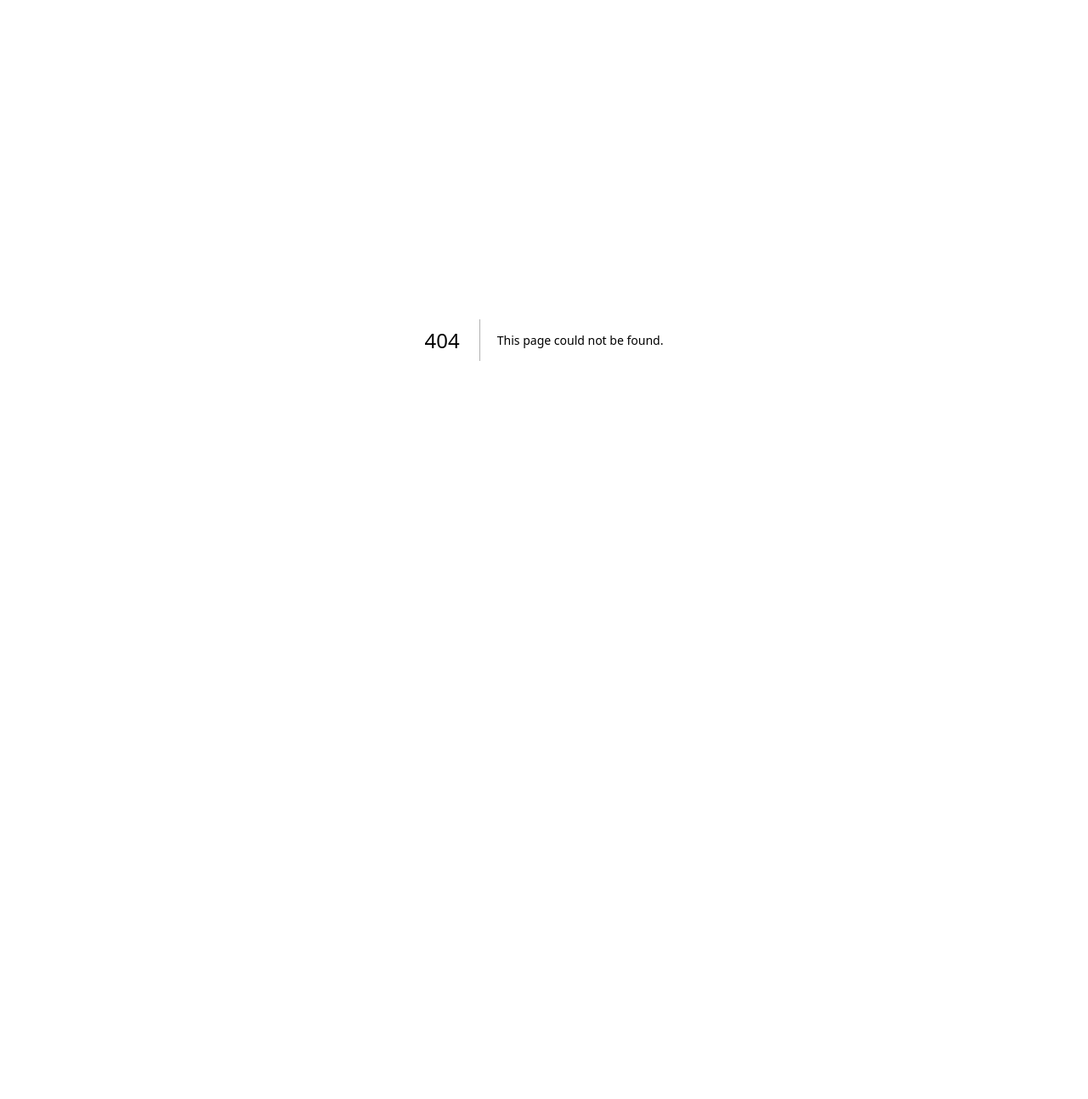
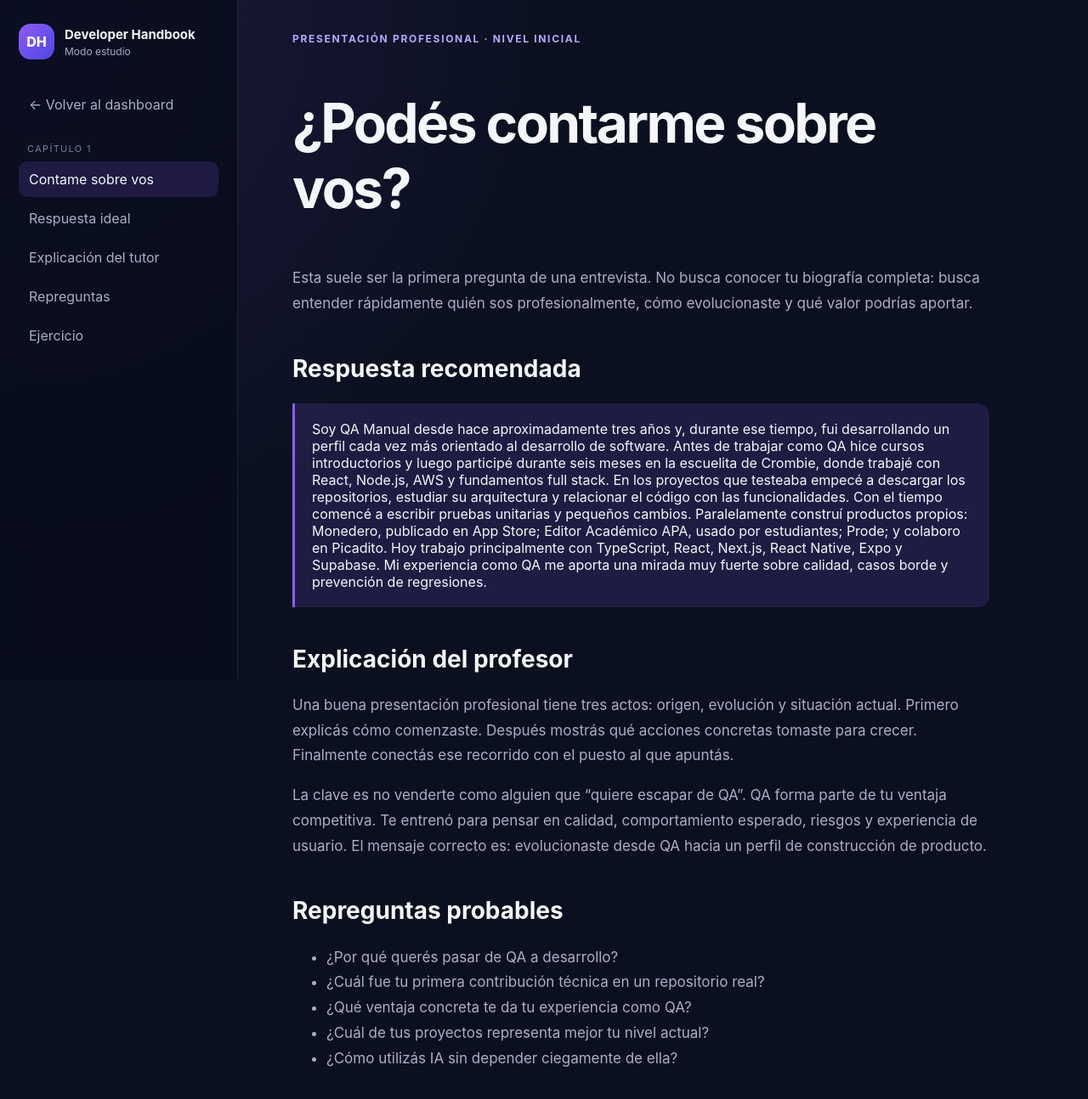
Before and after one commit to Joacobecchio/Manual-Developer, a Next.js app: page /manual in a window 1280 px wide. Before the commit this address had no page. Shown: the top 1294 px of the page at 85% size. Before the commit the page ends 800 px from the top, so only its background shows below. Built offline with nearby package versions, Linux system fonts and the light colour scheme.

Commit message:
Add first study chapter

```diff
--- /dev/null
+++ b/app/manual/page.tsx
@@ -0,0 +1,47 @@
+import Link from 'next/link';
+
+export default function ManualPage() {
+  return (
+    <div className="shell">
+      <aside className="sidebar">
+        <div className="brand"><div className="brand-mark">DH</div><div><h1>Developer Handbook</h1><p>Modo estudio</p></div></div>
+        <Link className="nav-link" href="/">← Volver al dashboard</Link>
+        <div className="nav-title">Capítulo 1</div>
+        <a className="nav-link active" href="#pregunta">Contame sobre vos</a>
+        <a className="nav-link" href="#respuesta">Respuesta ideal</a>
+        <a className="nav-link" href="#teoria">Explicación del tutor</a>
+        <a className="nav-link" href="#repreguntas">Repreguntas</a>
+        <a className="nav-link" href="#ejercicio">Ejercicio</a>
+      </aside>
+      <main className="main">
+        <article className="article">
+          <div className="eyebrow">Presentación profesional · Nivel inicial</div>
+          <h1 id="pregunta">¿Podés contarme sobre vos?</h1>
+          <p>Esta suele ser la primera pregunta de una entrevista. No busca conocer tu biografía completa: busca entender rápidamente quién sos profesionalmente, cómo evolucionaste y qué valor podrías aportar.</p>
+
+          <h2 id="respuesta">Respuesta recomendada</h2>
+          <div className="callout">
+            Soy QA Manual desde hace aproximadamente tres años y, durante ese tiempo, fui desarrollando un perfil cada vez más orientado al desarrollo de software. Antes de trabajar como QA hice cursos introductorios y luego participé durante seis meses en la escuelita de Crombie, donde trabajé con React, Node.js, AWS y fundamentos full stack. En los proyectos que testeaba empecé a descargar los repositorios, estudiar su arquitectura y relacionar el código con las funcionalidades. Con el tiempo comencé a escribir pruebas unitarias y pequeños cambios. Paralelamente construí productos propios: Monedero, publicado en App Store; Editor Académico APA, usado por estudiantes; Prode; y colaboro en Picadito. Hoy trabajo principalmente con TypeScript, React, Next.js, React Native, Expo y Supabase. Mi experiencia como QA me aporta una mirada muy fuerte sobre calidad, casos borde y prevención de regresiones.
+          </div>
+
+          <h2 id="teoria">Explicación del profesor</h2>
+          <p>Una buena presentación profesional tiene tres actos: origen, evolución y situación actual. Primero explicás cómo comenzaste. Después mostrás qué acciones concretas tomaste para crecer. Finalmente conectás ese recorrido con el puesto al que apuntás.</p>
+          <p>La clave es no venderte como alguien que “quiere escapar de QA”. QA forma parte de tu ventaja competitiva. Te entrenó para pensar en calidad, comportamiento esperado, riesgos y experiencia de usuario. El mensaje correcto es: evolucionaste desde QA hacia un perfil de construcción de producto.</p>
+
+          <h2 id="repreguntas">Repreguntas probables</h2>
+          <ul>
+            <li>¿Por qué querés pasar de QA a desarrollo?</li>
+            <li>¿Cuál fue tu primera contribución técnica en un repositorio real?</li>
+            <li>¿Qué ventaja concreta te da tu experiencia como QA?</li>
+            <li>¿Cuál de tus proyectos representa mejor tu nivel actual?</li>
+            <li>¿Cómo utilizás IA sin depender ciegamente de ella?</li>
+          </ul>
+
+          <h2 id="ejercicio">Ejercicio</h2>
+          <p>Explicá tu recorrido durante 90 segundos sin nombrar una tecnología durante los primeros 30. Eso te obliga a hablar de evolución, decisiones, impacto y aprendizaje antes de recitar herramientas.</p>
+          <div className="callout"><strong>Nivel actual:</strong> ⭐☆☆☆☆ · Pendiente de primera respuesta grabada o simulada.</div>
+        </article>
+      </main>
+    </div>
+  );
+}
```
